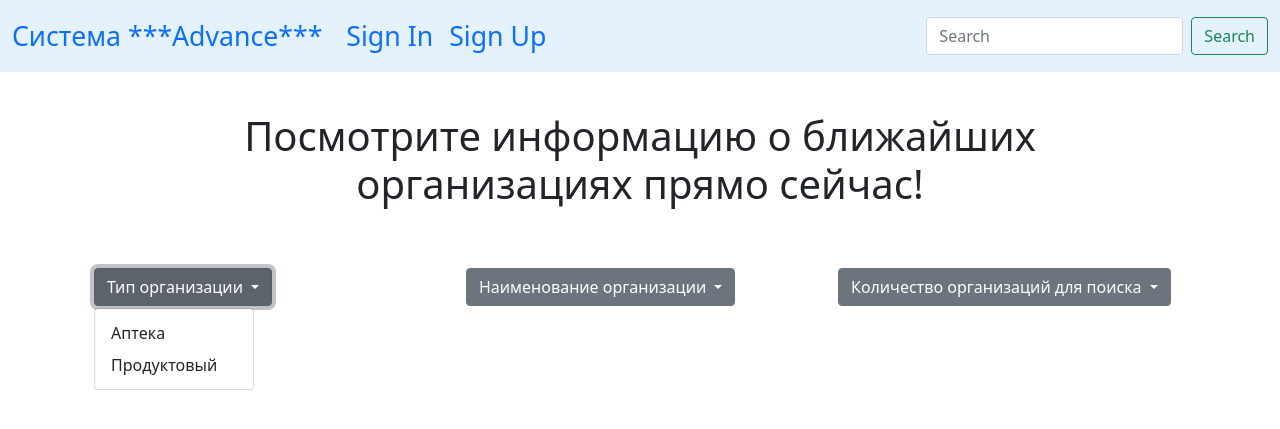
After one commit to Andrey-Kirilll/Last-Project-WEB-, a Flask app: template templates/content.html in a window 1280 px wide, after a click on "Тип организации". The commit adds this page. Shown: the top 429 px of the page. Run offline with Flask 2, Linux system fonts and the light colour scheme; the template is opened without the code that fills it, so the values that code supplies are empty.

Commit message:
First version of main page

```diff
--- a/data/models.py
+++ b/data/models.py
@@ -3,7 +3,7 @@ import sqlalchemy
 from flask_login import UserMixin
 from sqlalchemy_serializer import SerializerMixin
 from werkzeug.security import generate_password_hash, check_password_hash
-from wfe.data.db_session import SqlAlchemyBase
+from data.db_session import SqlAlchemyBase
 
 
 class User(UserMixin, SerializerMixin, SqlAlchemyBase):
--- a/static/css/style.css
+++ b/static/css/style.css
@@ -1,3 +1,7 @@
-a {
-    font-size: 16pt;
+h1 {
+    margin-left: 10%;
+    margin-right: 10%;
+    margin-top: 40px;
+    margin-bottom: 60px;
+    text-align: center;
 }
--- /dev/null
+++ b/templates/content.html
@@ -0,0 +1,50 @@
+{% extends "main.html" %}
+
+{% block content %}
+
+<h1>Посмотрите информацию о ближайших организациях прямо сейчас!</h1>
+<div class="container-xxl">
+<div class="row">
+  <div class="col-sm" >
+    <div class="dropdown">
+        <button class="btn btn-secondary dropdown-toggle" type="button" id="dropdownMenuButton1" data-bs-toggle="dropdown" aria-expanded="false">
+          Тип организации
+        </button>
+        <ul class="dropdown-menu" aria-labelledby="dropdownMenuButton1">
+          <li><a class="dropdown-item" href="#">Аптека</a></li>
+          <li><a class="dropdown-item" href="#">Продуктовый</a></li>
+        </ul>
+    </div>
+  </div>
+  <div class="col-sm">
+    <div class="dropdown">
+      <button class="btn btn-secondary dropdown-toggle" type="button" id="dropdownMenuButton1" data-bs-toggle="dropdown" aria-expanded="false">
+        Наименование организации
+      </button>
+      <ul class="dropdown-menu" aria-labelledby="dropdownMenuButton1">
+        <li><a class="dropdown-item" href="#">Будь Здоров!</a></li>
+        <li><a class="dropdown-item" href="#">Аптека-А</a></li>
+      </ul>
+    </div>
+  </div>
+  <div class="col-sm">
+    <div class="dropdown">
+      <button class="btn btn-secondary dropdown-toggle" type="button" id="dropdownMenuButton1" data-bs-toggle="dropdown" aria-expanded="false">
+        Количество организаций для поиска
+      </button>
+      <ul class="dropdown-menu" aria-labelledby="dropdownMenuButton1">
+        <li><a class="dropdown-item" href="#">1</a></li>
+        <li><a class="dropdown-item" href="#">2</a></li>
+        <li><a class="dropdown-item" href="#">3</a></li>
+        <li><a class="dropdown-item" href="#">4</a></li>
+        <li><a class="dropdown-item" href="#">5</a></li>
+        <li><a class="dropdown-item" href="#">6</a></li>
+        <li><a class="dropdown-item" href="#">7</a></li>
+        <li><a class="dropdown-item" href="#">8</a></li>
+      </ul>
+    </div>
+  </div>
+</div>
+</div>
+
+{% endblock %}
--- a/templates/main.html
+++ b/templates/main.html
@@ -5,12 +5,12 @@
     <meta name="viewport" content="width=device-width, initial-scale=1">
 
     <link href="https://cdn.jsdelivr.net/npm/bootstrap@5.0.0-beta3/dist/css/bootstrap.min.css" rel="stylesheet" integrity="sha384-eOJMYsd53ii+scO/bJGFsiCZc+5NDVN2yr8+0RDqr0Ql0h+rP48ckxlpbzKgwra6" crossorigin="anonymous">
-
+    <link rel="stylesheet" type="text/css" href="../static/css/style.css" />
     <title>Greetings!</title>
   </head>
   <body>
         <nav class="navbar navbar-expand-lg" style="background-color: #e3f2fd;">
-          <div class="container-fluid">
+          <div class="container-xxl">
             <a class="navbar-brand" style='font-size: 20pt' href="/">Система ***Advance***</a>
             <div class="collapse navbar-collapse" id="navbarSupportedContent">
               <ul class="navbar-nav me-auto mb-2 mb-lg-0">
@@ -29,7 +29,11 @@
           </div>
         </nav>
         <main role="main" class="container">
-          {% block content %}{% endblock %}
+          {% block registration %}
+          {% endblock %}
+
+          {% block content %}
+          {% endblock %}
         </main>
     <script src="https://cdn.jsdelivr.net/npm/@popperjs/core@2.9.1/dist/umd/popper.min.js" integrity="sha384-SR1sx49pcuLnqZUnnPwx6FCym0wLsk5JZuNx2bPPENzswTNFaQU1RDvt3wT4gWFG" crossorigin="anonymous"></script>
     <script src="https://cdn.jsdelivr.net/npm/bootstrap@5.0.0-beta3/dist/js/bootstrap.min.js" integrity="sha384-j0CNLUeiqtyaRmlzUHCPZ+Gy5fQu0dQ6eZ/xAww941Ai1SxSY+0EQqNXNE6DZiVc" crossorigin="anonymous"></script>
--- a/templates/registration.html
+++ b/templates/registration.html
@@ -1,6 +1,6 @@
 {% extends "main.html" %}
 
-{% block content %}
+{% block registration %}
 <h1>Register Form</h1>
 
 <form action="" method="post">
```
Also changed, not shown: data/search.py (+9 -9 lines).
